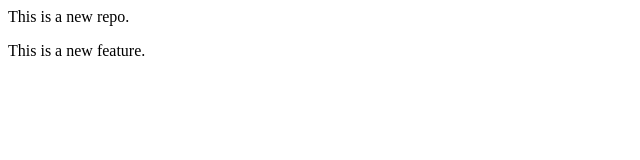
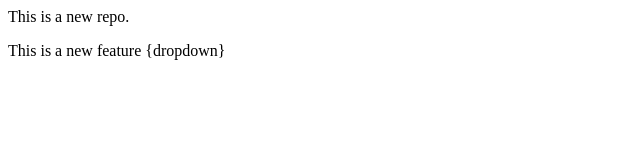
Before and after one commit to Tushar0852/LocalRepo, a plain HTML site: page index.html in a window 1280 px wide. Shown: the full height of the page, 0-640 px from the left. Drawn offline with Linux system fonts and the light colour scheme.

Commit message:
add dropdown

```diff
--- a/index.html
+++ b/index.html
@@ -3,5 +3,5 @@
 
 </p>
 <p>
-    This is a new feature.
+    This is a new feature {dropdown}
 </p>
```
